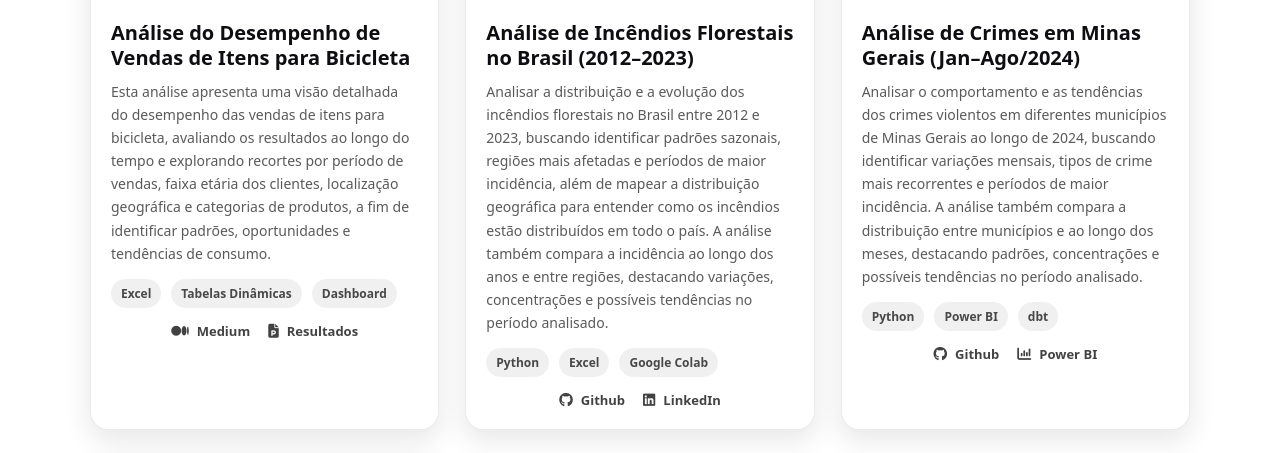
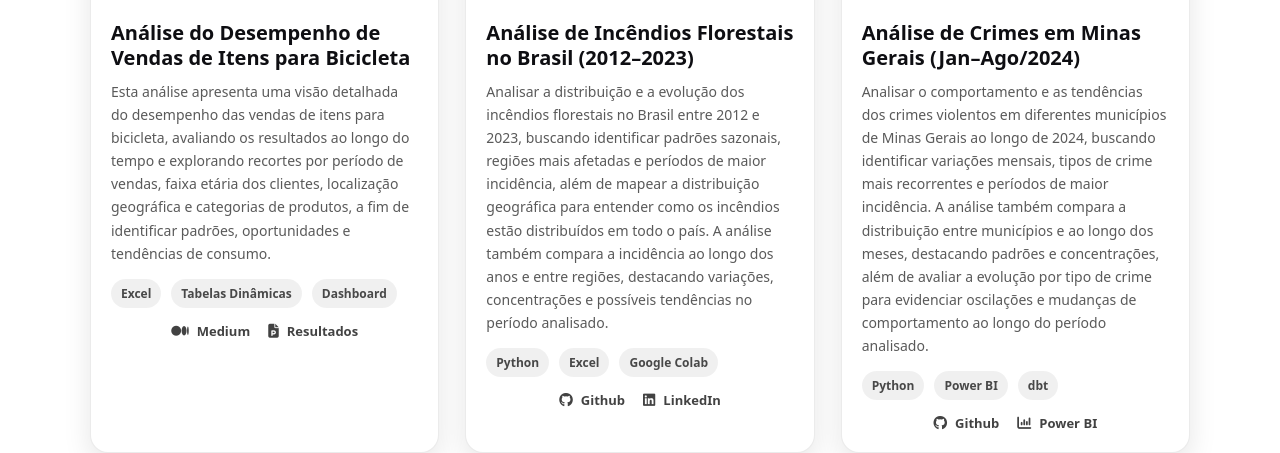
Before and after one commit to GutembergRodrigues/GutembergRodrigues.github.io, a Jekyll site: the page built from index.md, in a window 1280 px wide and 900 px high, scrolled down 1227 px, cut to the strip 178-631 px from the top of the window. Built offline with Jekyll 4.4.1, drawn with Linux system fonts in a browser that asks for light colours.

Commit message:
Update default.html

```diff
--- a/_layouts/default.html
+++ b/_layouts/default.html
@@ -170,7 +170,7 @@
               <div class="project-card__body">
                 <h3 class="project-card__title">Análise de Crimes em Minas Gerais (Jan–Ago/2024)</h3>
                 <p class="project-card__desc">
-                  Analisar o comportamento e as tendências dos crimes violentos em diferentes municípios de Minas Gerais ao longo de 2024, buscando identificar variações mensais, tipos de crime mais recorrentes e períodos de maior incidência. A análise também compara a distribuição entre municípios e ao longo dos meses, destacando padrões, concentrações e possíveis tendências no período analisado.
+                  Analisar o comportamento e as tendências dos crimes violentos em diferentes municípios de Minas Gerais ao longo de 2024, buscando identificar variações mensais, tipos de crime mais recorrentes e períodos de maior incidência. A análise também compara a distribuição entre municípios e ao longo dos meses, destacando padrões e concentrações, além de avaliar a evolução por tipo de crime para evidenciar oscilações e mudanças de comportamento ao longo do período analisado.
                 </p>
 
                 <div class="project-card__tags">
```
